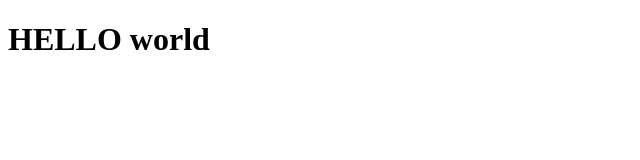
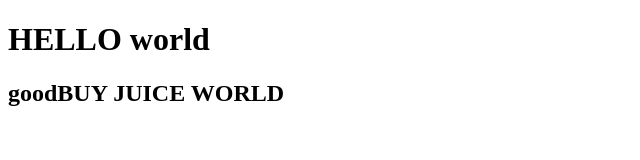
Before and after one commit to Denisko0/OOP_Lubs, a plain HTML site: page index.html in a window 1280 px wide. Shown: the whole page, without its empty margins (0-640 px from the left). Drawn offline with Linux system fonts and the light colour scheme.

Commit message:
Update index.html

```diff
--- a/index.html
+++ b/index.html
@@ -9,6 +9,7 @@
 <body>
     <div>
         <h1>HELLO world</h1>
+        <h2>goodBUY JUICE WORLD</h2>
     </div>
 </body>
 </html>
```
